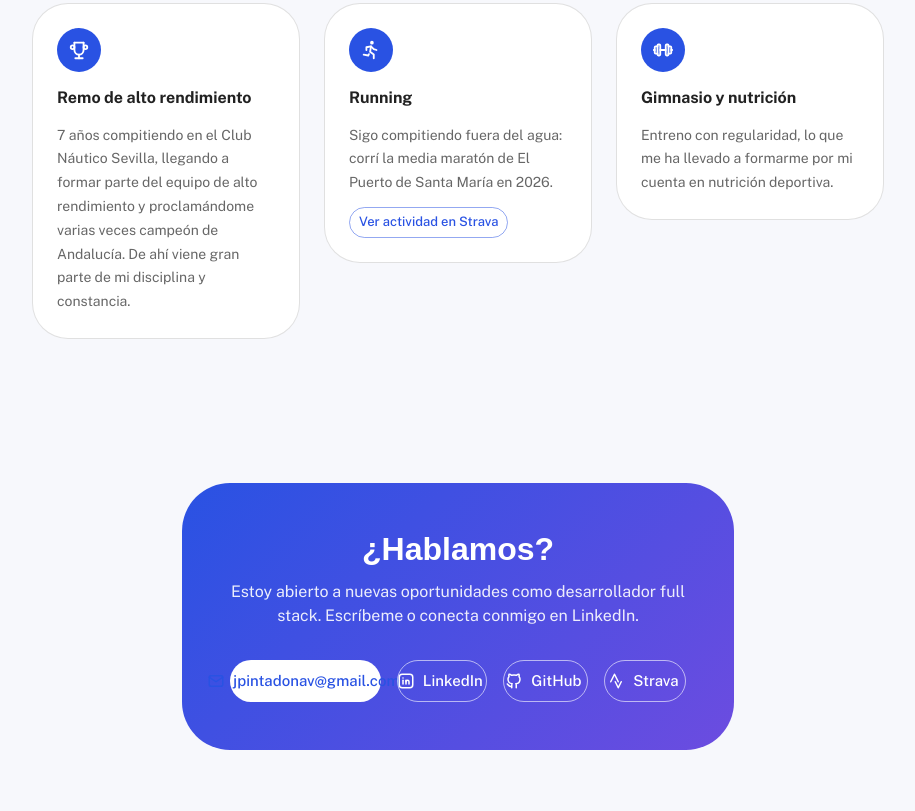
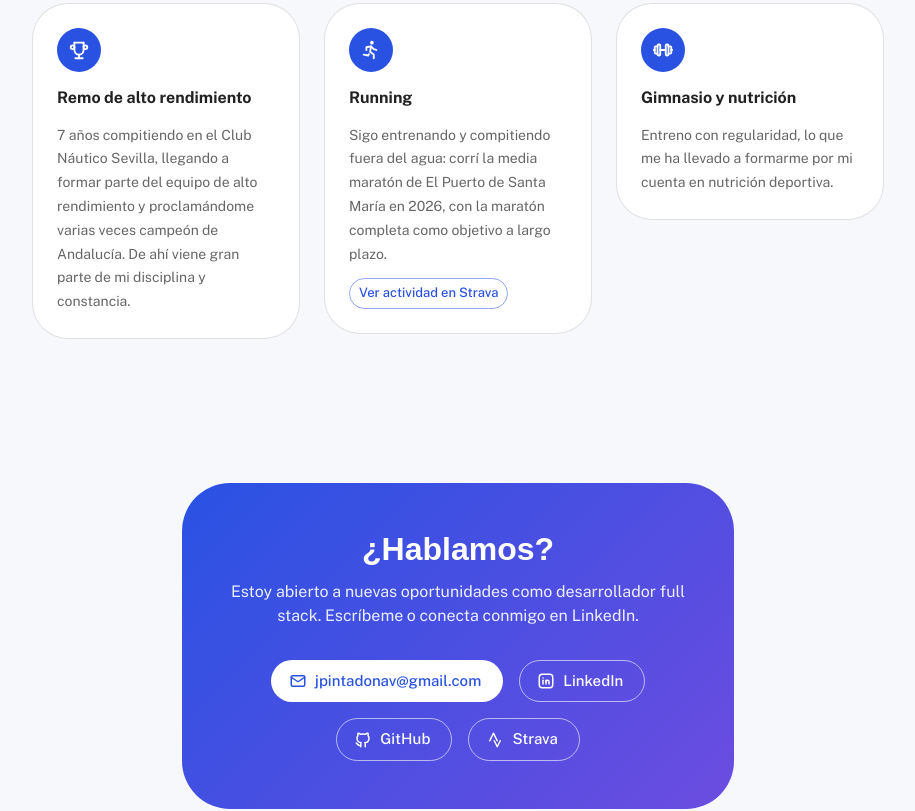
Before and after one commit to javipintado3/personal-portfolio, a React (Vite) app: page / in a window 1280 px wide. Shown: the part 3200-4011 px from the top of the page, without its empty margins (182-1097 px from the left). Built offline with nearby package versions, Linux system fonts and the light colour scheme; a web font is replaced by a local one.

Commit message:
Fix contact buttons wrapping and expand running goal

```diff
--- a/src/components/sections/Contact.tsx
+++ b/src/components/sections/Contact.tsx
@@ -26,7 +26,13 @@ const Contact = () => {
               Estoy abierto a nuevas oportunidades como desarrollador full stack. Escríbeme o conecta conmigo en LinkedIn.
             </Typography>
 
-            <Stack direction={{ xs: 'column', sm: 'row' }} spacing={2} justifyContent="center">
+            <Stack
+              direction="row"
+              flexWrap="wrap"
+              spacing={2}
+              useFlexGap
+              justifyContent="center"
+            >
               <Button
                 variant="contained"
                 size="large"
--- a/src/data/profile.ts
+++ b/src/data/profile.ts
@@ -60,7 +60,7 @@ export const hobbies: HobbyEntry[] = [
   {
     title: 'Running',
     description:
-      'Sigo compitiendo fuera del agua: corrí la media maratón de El Puerto de Santa María en 2026.',
+      'Sigo entrenando y compitiendo fuera del agua: corrí la media maratón de El Puerto de Santa María en 2026, con la maratón completa como objetivo a largo plazo.',
     cta: { label: 'Ver actividad en Strava', href: 'https://strava.app.link/zoB6vMhHD6b' },
   },
   {
```
